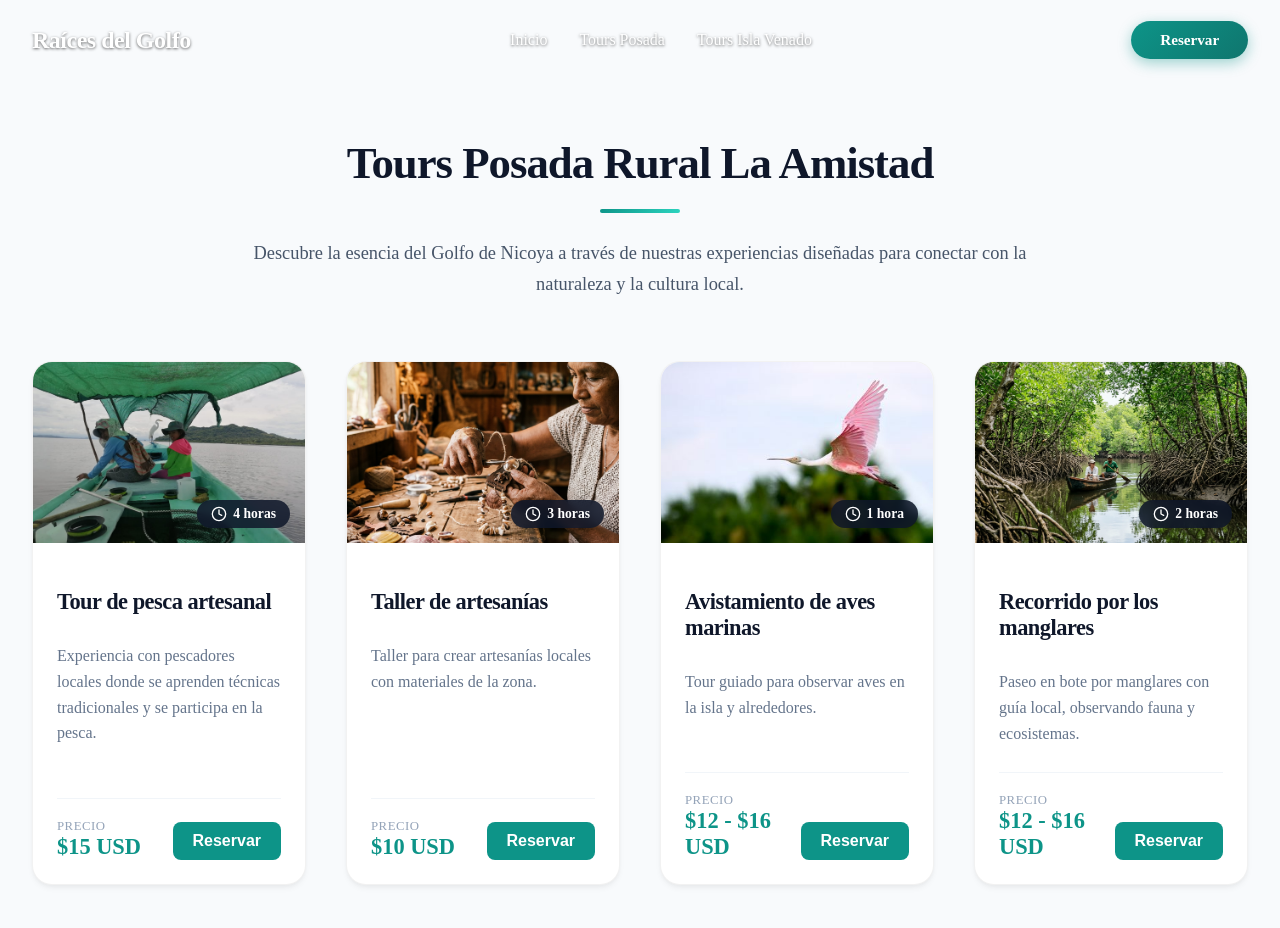
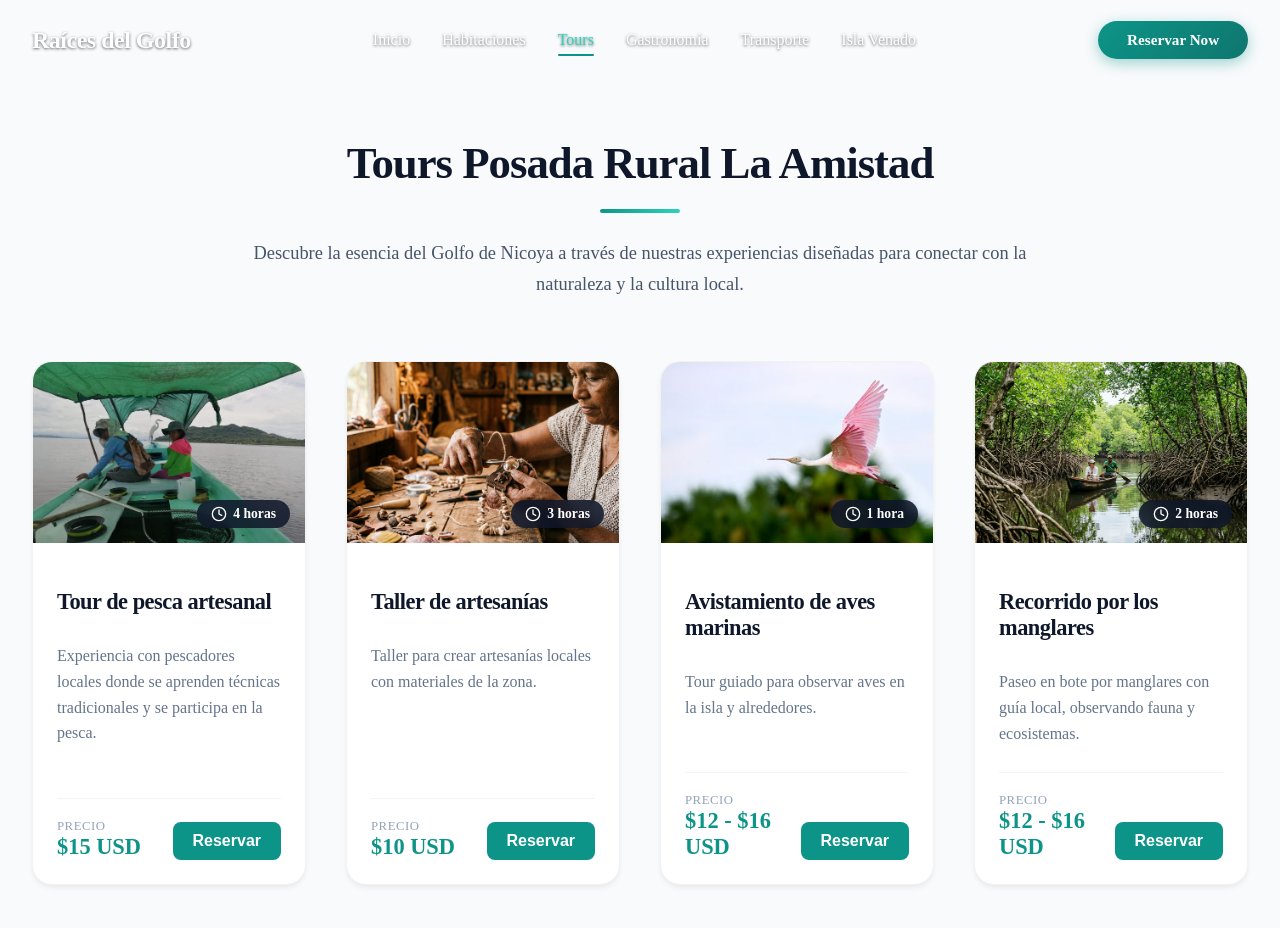
Before and after one commit to jorge-zuniga506/TRABAJO-FINAL, a React (Vite) app in the folder RAICES DEL GOLFO/: page /tours in a window 1280 px wide. Shown: the top 928 px of the page. Built offline with nearby package versions, Linux system fonts and the light colour scheme.

Commit message:
CAMBIE EL NAVBAR DE TOUR

```diff
--- a/RAICES DEL GOLFO/src/components/TOURS/NAVBAR/TourNavbar.jsx
+++ b/RAICES DEL GOLFO/src/components/TOURS/NAVBAR/TourNavbar.jsx
@@ -18,22 +18,12 @@ function TourNavbar() {
 
   const navLinks = [
     { name: 'Inicio', path: '/' },
-    { name: 'Tours Posada', path: '#tours-posada' },
-    { name: 'Tours Isla Venado', path: '#tours-isla' },
+    { name: 'Habitaciones', path: '/habitaciones' },
+    { name: 'Tours', path: '/tours' },
+    { name: 'Gastronomía', path: '/gastronomia' },
+    { name: 'Transporte', path: '/transporte' },
+    { name: 'Isla Venado', path: '/isla-venado' },
   ];
-
-  const handleNavClick = (e, path) => {
-    setMenuOpen(false);
-
-    // Smooth scroll for anchor links
-    if (path.startsWith('#')) {
-      e.preventDefault();
-      const element = document.getElementById(path.substring(1));
-      if (element) {
-        element.scrollIntoView({ behavior: 'smooth' });
-      }
-    }
-  };
 
   return (
     <nav className={`tour-navbar ${scrolled ? 'tour-navbar-scrolled' : ''}`}>
@@ -48,15 +38,6 @@ function TourNavbar() {
         <ul className={`tour-navbar-menu ${menuOpen ? 'active' : ''}`}>
           {navLinks.map((link, index) => (
             <li key={index} className="tour-navbar-item">
-              {link.path.startsWith('#') ? (
-                <a
-                  href={link.path}
-                  className="tour-navbar-link"
-                  onClick={(e) => handleNavClick(e, link.path)}
-                >
-                  {link.name}
-                </a>
-              ) : (
               <Link
                 to={link.path}
                 className={`tour-navbar-link ${location.pathname === link.path ? 'active-link' : ''}`}
@@ -64,7 +45,6 @@ function TourNavbar() {
               >
                 {link.name}
               </Link>
-              )}
             </li>
           ))}
           {/* Mobile Reservar link */}
@@ -82,7 +62,7 @@ function TourNavbar() {
         {/* Action Buttons */}
         <div className="tour-navbar-actions">
           <Link to="/reservar" className="tour-btn-reservar">
-            Reservar
+            Reservar Now
           </Link>
           <div className={`tour-menu-icon ${menuOpen ? 'open' : ''}`} onClick={() => setMenuOpen(!menuOpen)}>
             <div className="bar"></div>
--- a/RAICES DEL GOLFO/src/pages/Habitaciones.jsx
+++ b/RAICES DEL GOLFO/src/pages/Habitaciones.jsx
@@ -2,6 +2,7 @@ import React from 'react';
 import Navbar from '../components/HOSPEDAJE/NAVBAR/Navbar';
 import HabitacionesComponent from '../components/HOSPEDAJE/HABITACIONES/Habitaciones';
 import '../components/HOSPEDAJE/HABITACIONES/Habitaciones.css';
+import Footer from '../components/INICIO/FOOTER/Footer';
 
 function Habitaciones() {
   return (
@@ -16,7 +17,7 @@ function Habitaciones() {
       <main className="habitaciones-container">
         <HabitacionesComponent />
       </main>
-
+      <Footer />
     </div>
   );
 }
--- a/RAICES DEL GOLFO/src/routes/Routing.jsx
+++ b/RAICES DEL GOLFO/src/routes/Routing.jsx
@@ -2,6 +2,9 @@ import React from 'react'
 import { BrowserRouter, Routes, Route } from 'react-router-dom'
 import Inicio from '../pages/Inicio'
 import Tours from '../pages/Tours'
+import Login from '../pages/Login'
+import Registro from '../pages/Registro'
+import Habitaciones from '../pages/Habitaciones'
 
 
 function Routing() {
@@ -10,6 +13,9 @@ function Routing() {
       <Routes>
         <Route path="/" element={<Inicio />} />
         <Route path="/tours" element={<Tours />} />
+        <Route path="/login" element={<Login />} />
+        <Route path="/registro" element={<Registro />} />
+        <Route path="/habitaciones" element={<Habitaciones />} />
       </Routes>
     </BrowserRouter>
   );
```
Lines whose indentation alone changed are shown as unchanged.
